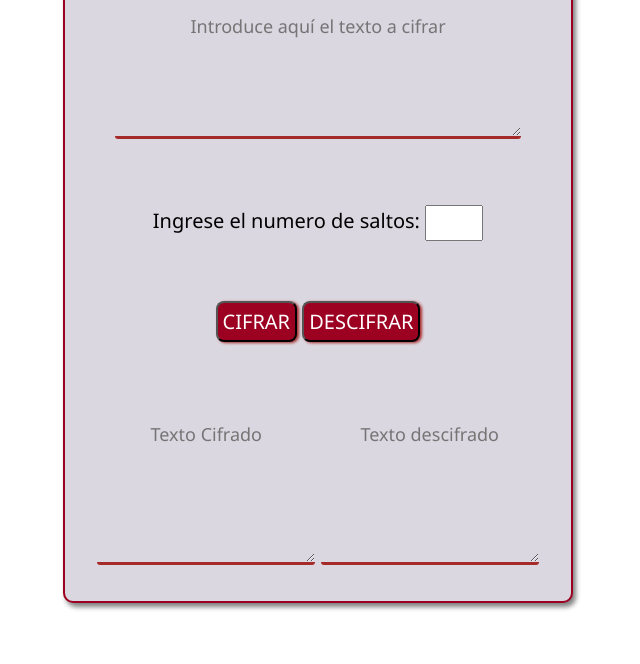
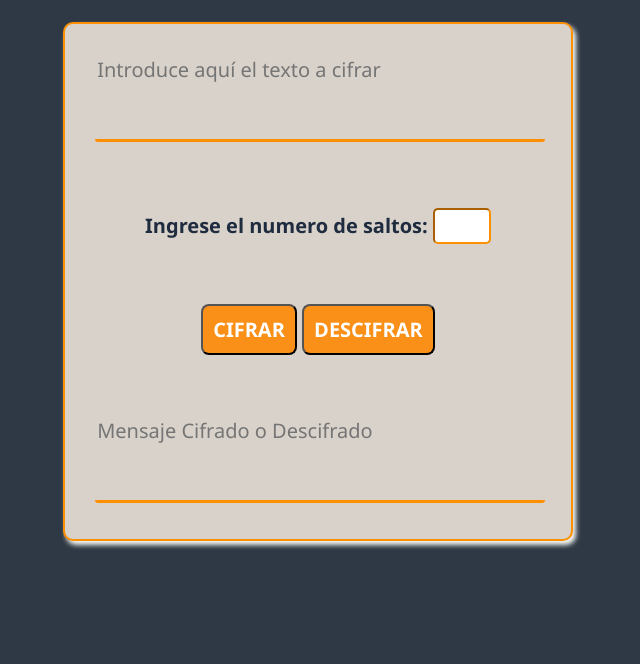
Before and after one commit to Jossielinn/CifradoCesar, a website: page src/index.html in a window 1280 px wide. Shown: the part 136-800 px from the top of the page, without its empty margins (322-962 px from the left). Drawn offline with Linux system fonts and the light colour scheme.

Commit message:
Actualizando css

```diff
--- a/src/cipher.js
+++ b/src/cipher.js
@@ -48,11 +48,9 @@ window.cipher = {
 
    createCipherWithOffset(offset) {
     let resultObjet = {
-      encode:cipher.encode(offset, ""),
-      //encode:(string) => cipher.encode(offset, string),
+      encode:(string) => cipher.encode(offset, string),
 
-      decode:cipher.decode(offset, ""),
-      //decode:(string) => cipher.decode(offset, string),
+      decode:(string) => cipher.decode(offset, string)
     }
     return resultObjet;
   }
--- a/src/index.html
+++ b/src/index.html
@@ -9,7 +9,7 @@
     <h1>Cipher Caesar</h1>
     <div id="root">
       <div class="boxContent">
-      <textarea id="textDeposit" placeholder="Introduce aquí el texto a cifrar" rows="5" cols="60"></textarea>
+      <textarea id="textDeposit" placeholder="Introduce aquí el texto a cifrar" rows="3" cols="60"></textarea>
       </div>
       <div class="boxContent">
          <label>Ingrese el numero de saltos:</label>
@@ -21,8 +21,7 @@
         </div>
         <div class="boxContent">
          <div id="resultsEnDe">
-         <textarea id="resultEncode" placeholder="Texto Cifrado" rows="5" cols="35" readonly></textarea>
-         <textarea id="resultDecode" placeholder="Texto descifrado" rows="5" cols="35" readonly></textarea>
+         <textarea id="resultCipher" placeholder="Mensaje Cifrado o Descifrado" rows="3" cols="60" readonly></textarea>
           </div>
         </div>
       </div>
--- a/src/index.js
+++ b/src/index.js
@@ -5,11 +5,11 @@ let offset = document.getElementById("textValuefixed");
 //Se aplica un metodo interno para cada boton
 let btnEncode=document.getElementById("buttonEncode");
 btnEncode.addEventListener("click",() => {
-    document.getElementById("resultEncode").value = window.cipher.encode(offset.value,string.value);
+    document.getElementById("resultCipher").value = window.cipher.encode(offset.value,string.value);
 })
 
 let btnDecode=document.getElementById("buttonDecode");
 btnDecode.addEventListener("click",() => {
-    document.getElementById("resultDecode").value = window.cipher.decode(offset.value,string.value);
+    document.getElementById("resultCipher").value = window.cipher.decode(offset.value,string.value);
 
 })
--- a/src/style.css
+++ b/src/style.css
@@ -1,20 +1,26 @@
 /* Titulo */
+
+body{
+    background: #2f3945;
+}
+
 h1{
+    /*background: rgba(255,255,255,0.2);*/
     text-align: center;
-    margin:auto;
+    margin:25px;
     font: italic bold 50px Georgia, serif;
-    color:#9C0121;
+    color: #F9FAF5;
     padding: 20px;
 }
 
 /* Contenido */
 #root {
-    border: 2px solid #9C0121;
+    border: 2px solid #fd8f03;
     border-radius: 10px;
     width:40%;
     margin: auto;
-    background: #DBD7E0;
-    box-shadow:3px 4px 5px gray;
+    background: #d8d2ca;
+    box-shadow:3px 4px 5px #F9FAF5;
 }
 
 .boxContent{
@@ -24,61 +30,57 @@ h1{
     font:20px Segoe UI, serif;
 }
 
-#buttonEncode,#buttonDecode,#textDeposit,#resultEncode,#resultDecode{
-    max-width:90%;
+.boxContent label{
+    color: #1F2B3E;
+    font-weight: bold;
+}
+
+#buttonEncode,#buttonDecode,#textDeposit,#resultCipher{
+    max-width:100%;
     border-radius:3px;
-    background: #DBD7E0;
-    font:18px Segoe UI, serif;
-    text-align: center;
+    font:20px Segoe UI;
 }
 
 #buttonEncode, #buttonDecode{
-    background: #9C0121;
+    background: #FA9017;
     color: white;
-    box-shadow:2px  1px 3px brown;
-    font-size: 20px;
     border-radius: 8px;
-    padding: 5px;
+    padding: 10px;
+    cursor: pointer;
+    font-weight: bold;
 }
 
 /* Al pasar el mouse sobre cada boton */
 #buttonEncode:hover,#buttonDecode:hover{
     background:white ;
-    color: #9C0121;
+    color: #fd8f03;
 }
 
 #textValuefixed{
     width:50px;
     height:30px;
+    font-size: 20px;
     text-align: center;
+    border-color: #fd8f03;
+    border-radius: 5px;
 }
 
 textarea {
     border: 0;
-    border-bottom: 3px solid brown;
-}
-
-#resultsEnDe textarea{
-    padding: 20px;
-    width: 40%;
+    resize: none;
+    border-bottom: 3px solid #fd8f03;
+    color: #1F2B3E;
+    background: #d8d2ca;
 }
 
 @media only screen and (max-width: 600px) {
     #root {
         width:80%;
     }
-
-    #resultsEnDe textarea{
-        width: 60%;
-    }
-
 }
 @media only screen and (max-width: 1200px) {
     #root {
         width:60%;
     }
-    #resultsEnDe textarea{
-        width: 50%;
-    }
 
 }
```
Also changed, not shown: test/cipher.spec.js (+10 -2 lines).
